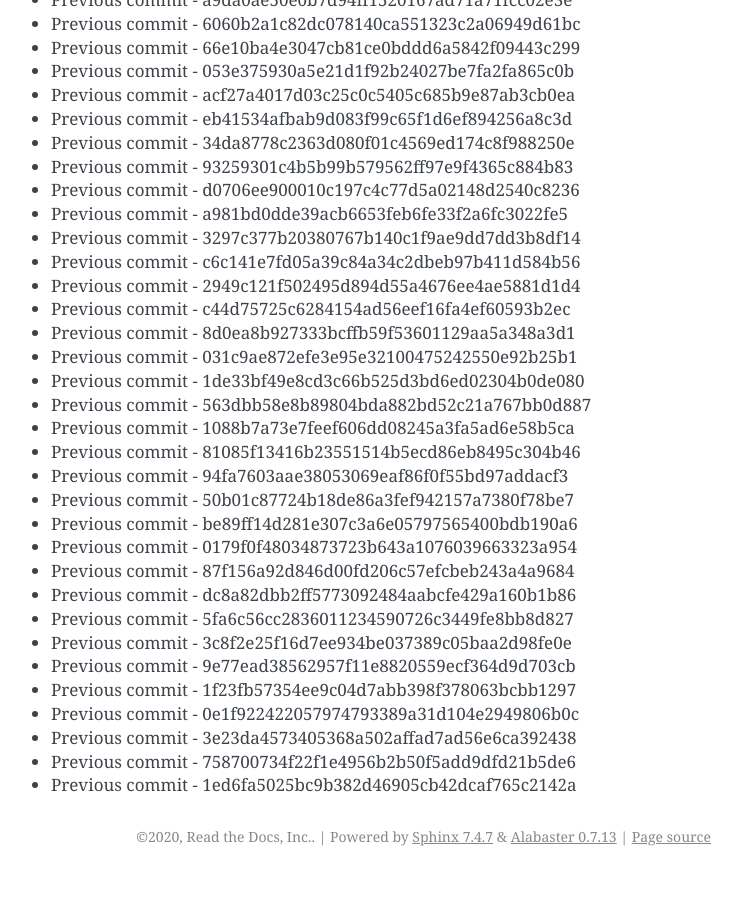
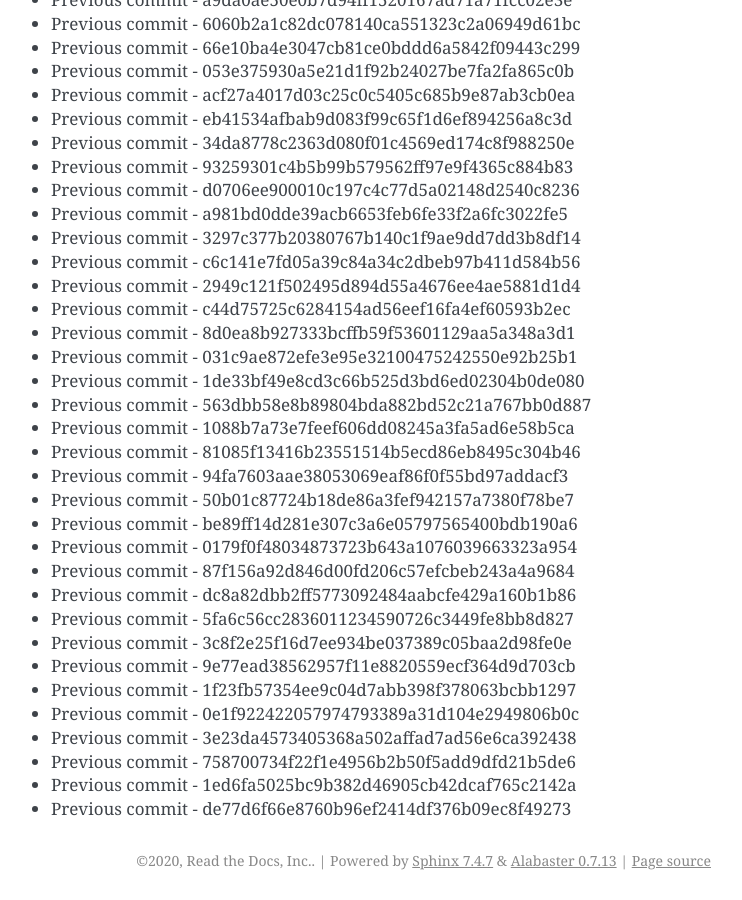
Before and after one commit to readthedocs/rtd-git-stresstest, a Sphinx documentation site: the page built from docs/updates.rst, in a window 1280 px wide and 900 px high, scrolled down 45584 px. Shown: the whole window, without its empty margins (399-1141 px from the left). Built offline with Sphinx 7.4.7, drawn with Linux system fonts in a browser that asks for light colours; before the commit the page ends 46460 px from its top, so only the background shows below that.

Commit message:
Generating commit from previous: de77d6f66e8760b96ef2414df376b09ec8f49273

```diff
--- a/docs/updates.rst
+++ b/docs/updates.rst
@@ -1947,3 +1947,4 @@ It can be tested for any performance characteristics.
 * Previous commit - 3e23da4573405368a502affad7ad56e6ca392438
 * Previous commit - 758700734f22f1e4956b2b50f5add9dfd21b5de6
 * Previous commit - 1ed6fa5025bc9b382d46905cb42dcaf765c2142a
+* Previous commit - de77d6f66e8760b96ef2414df376b09ec8f49273
```
